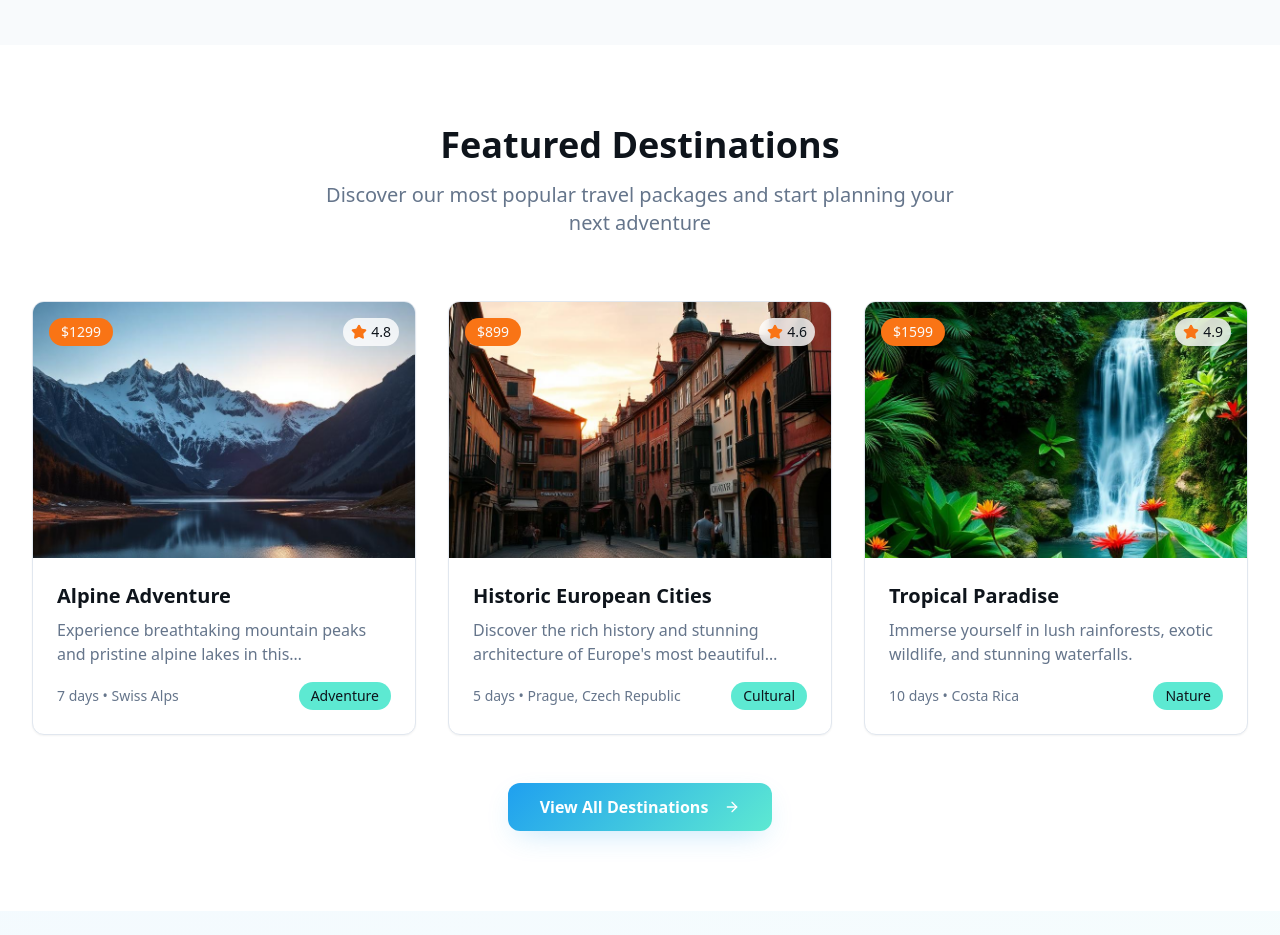
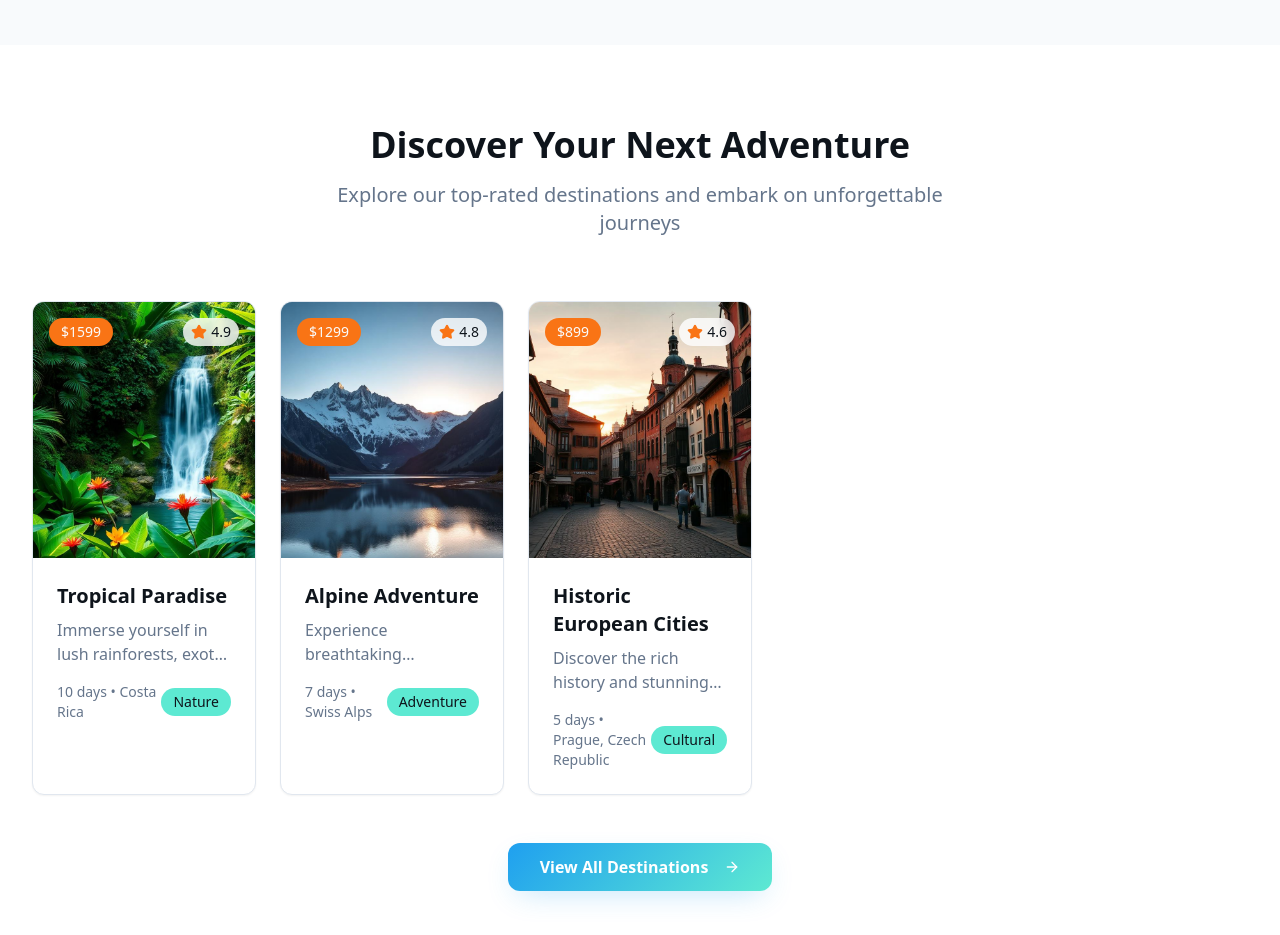
Before and after one commit to deepak-ydv72/explore-ease-link, a React (Vite) app: page / in a window 1280 px wide. Shown: the part 1020-1955 px from the top of the page. Built offline with nearby package versions, Linux system fonts and the light colour scheme.

Commit message:
Update homepage content
Replace the carousel of top 5 rated trip images with a "Discover Your Next Adventure" section.

```diff
--- a/src/pages/Home.tsx
+++ b/src/pages/Home.tsx
@@ -19,7 +19,7 @@ const Home = () => {
     dispatch(initializeFilter());
   }, [dispatch]);
 
-  const featuredDestinations = packages.slice(0, 3);
+  const topRatedTrips = [...packages].sort((a, b) => b.rating - a.rating).slice(0, 5);
 
   return (
     <div className="min-h-screen">
@@ -83,20 +83,20 @@ const Home = () => {
         </div>
       </section>
 
-      {/* Featured Destinations */}
+      {/* Discover Your Next Adventure */}
       <section className="py-20 bg-background">
         <div className="max-w-7xl mx-auto px-4 sm:px-6 lg:px-8">
           <div className="text-center mb-16">
             <h2 className="text-4xl font-bold mb-4 animate-fade-in">
-              Featured Destinations
+              Discover Your Next Adventure
             </h2>
             <p className="text-xl text-muted-foreground max-w-2xl mx-auto animate-fade-in" style={{ animationDelay: '0.1s' }}>
-              Discover our most popular travel packages and start planning your next adventure
+              Explore our top-rated destinations and embark on unforgettable journeys
             </p>
           </div>
 
-          <div className="grid grid-cols-1 md:grid-cols-3 gap-8 mb-12">
-            {featuredDestinations.map((destination, index) => (
+          <div className="grid grid-cols-1 md:grid-cols-2 lg:grid-cols-3 xl:grid-cols-5 gap-6 mb-12">
+            {topRatedTrips.map((destination, index) => (
               <Card key={destination.id} className="group cursor-pointer hover:shadow-travel transition-all duration-300 overflow-hidden animate-slide-up" style={{ animationDelay: `${index * 0.1}s` }}>
                 <div className="relative overflow-hidden">
                   <img
```
